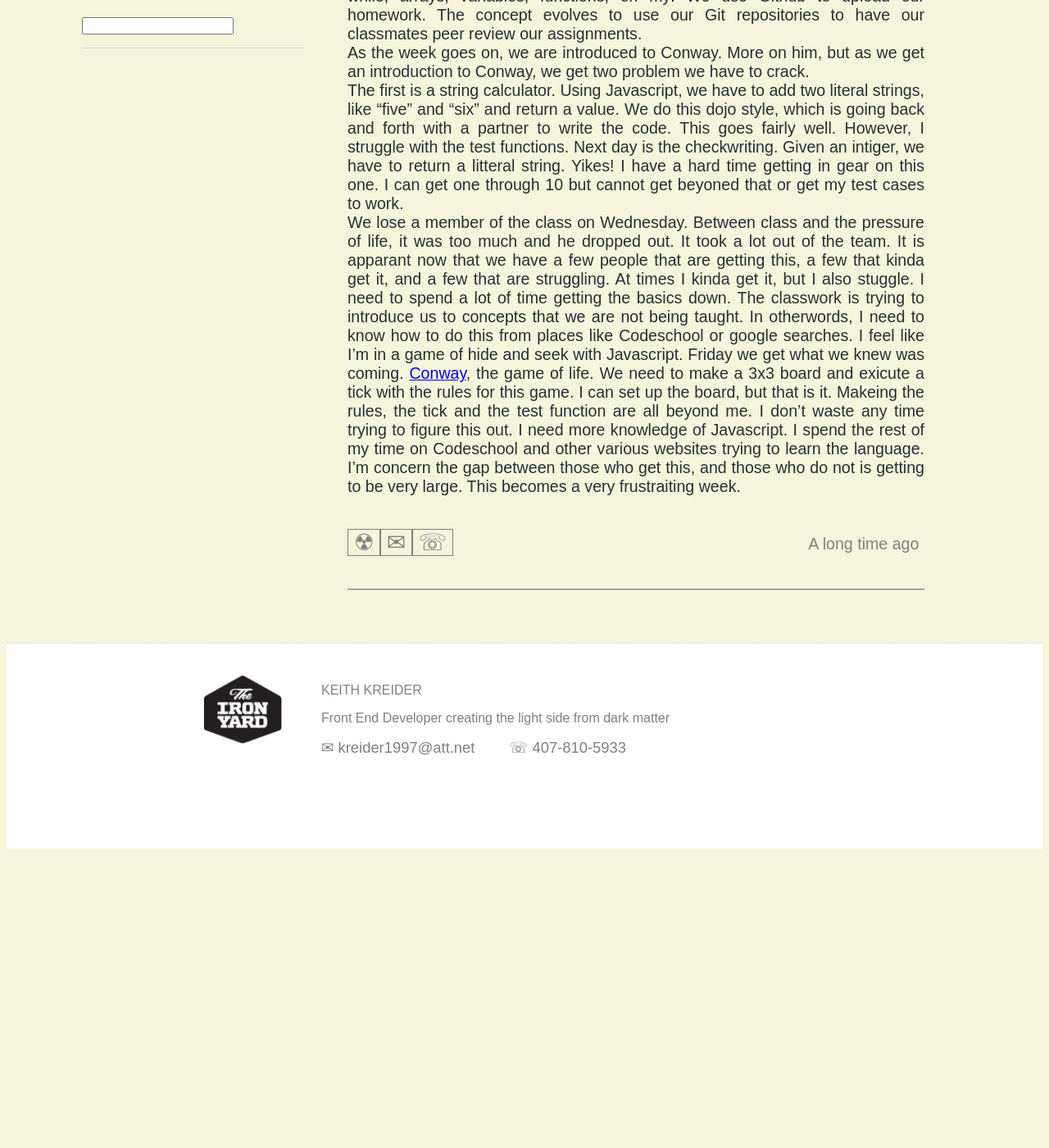
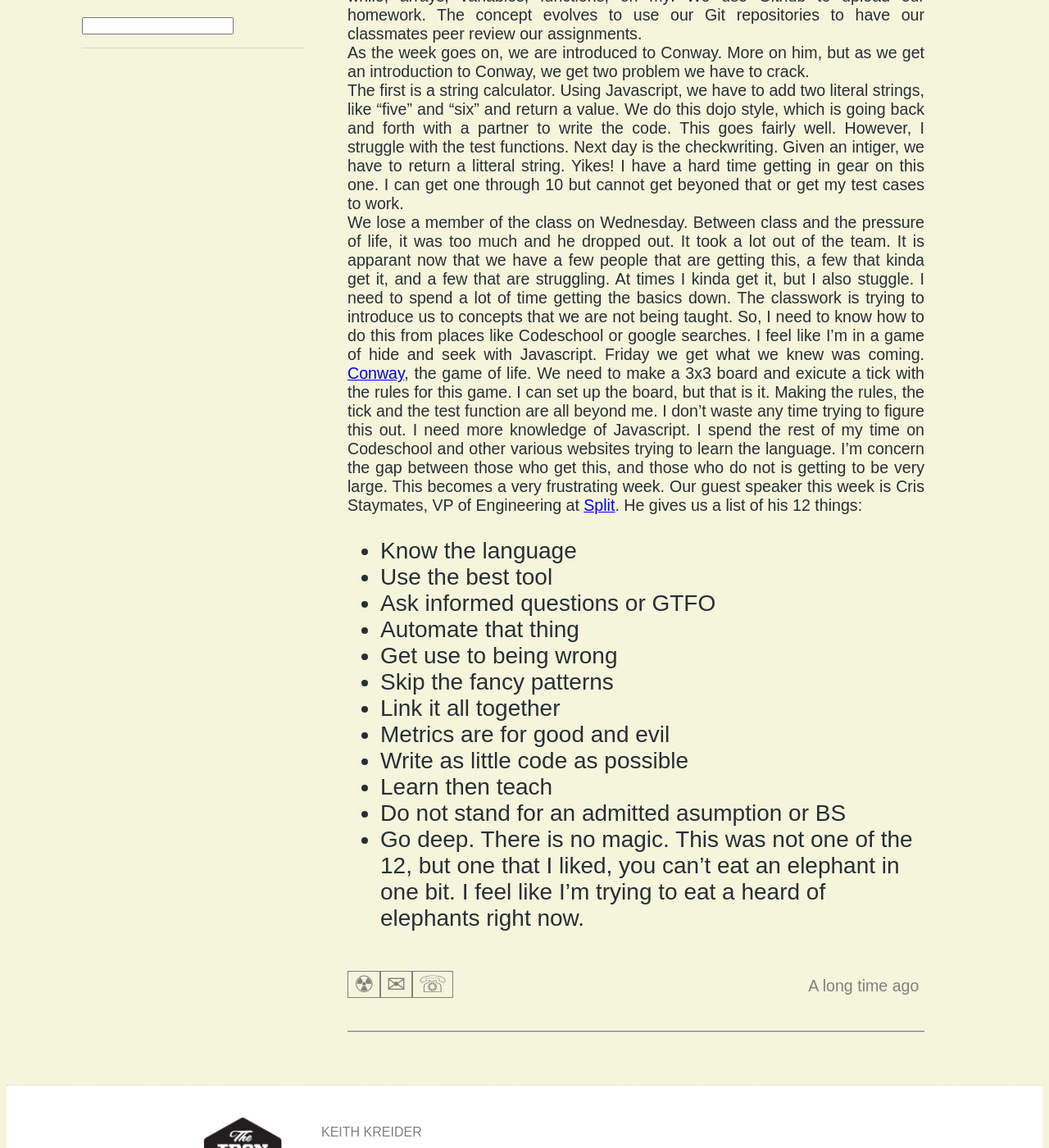
Before and after one commit to kreider1997/kreider1997.github.io, a Jekyll site: the page built from _posts/2014-10-03-Week2.md, in a window 1280 px wide and 1400 px high, scrolled down 611 px. Shown: the whole window at 82% size. Built offline with Jekyll 4.4.1, drawn with Linux system fonts in a browser that asks for light colours; some web fonts are replaced; before the commit the page ends 1654 px from its top, so only the background shows below that.

Commit message:
polishing blog posts

```diff
--- a/_posts/2014-10-03-Week2.md
+++ b/_posts/2014-10-03-Week2.md
@@ -13,6 +13,20 @@ As the week goes on, we are introduced to Conway.  More on him, but as we get an
 The first is a string calculator.  Using Javascript, we have to add two literal strings, like "five" and "six" and return a value.  We do this dojo style, which is going back and forth with a partner to write the code.  This goes fairly well.  However, I struggle with the test functions.
 Next day is the checkwriting.  Given an intiger, we have to return a litteral string.  Yikes!  I have a hard time getting in gear on this one.  I can get one through 10 but cannot get beyoned that or get my test cases to work.
 We lose a member of the class on Wednesday.  Between class and the pressure of life, it was too much and he dropped out.  It took a lot out of the team.
-It is apparant now that we have a few people that are getting this, a few that kinda get it, and a few that are struggling.  At times I kinda get it, but I also stuggle.  I need to spend a lot of time getting the basics down.  The classwork is trying to introduce us to concepts that we are not being taught.  In otherwords, I need to know how to do this from places like Codeschool or google searches.  I feel like I'm in a game of hide and seek with Javascript.
-Friday we get what we knew was coming.  [Conway](http://en.wikipedia.org/wiki/Conway's_Game_of_Life), the game of life.  We need to make a 3x3 board and exicute a tick with the rules for this game.  I can set up the board, but that is it.  Makeing the rules, the tick and the test function are all beyond me.  I don't waste any time trying to figure this out.  I need more knowledge of Javascript.  I spend the rest of my time on Codeschool and other various websites trying to learn the language.  I'm concern the gap between those who get this, and those who do not is getting to be very large.
-This becomes a very frustraiting week.
+It is apparant now that we have a few people that are getting this, a few that kinda get it, and a few that are struggling.  At times I kinda get it, but I also stuggle.  I need to spend a lot of time getting the basics down.  The classwork is trying to introduce us to concepts that we are not being taught.  So, I need to know how to do this from places like Codeschool or google searches.  I feel like I'm in a game of hide and seek with Javascript.
+Friday we get what we knew was coming.  [Conway](http://en.wikipedia.org/wiki/Conway's_Game_of_Life), the game of life.  We need to make a 3x3 board and exicute a tick with the rules for this game.  I can set up the board, but that is it.  Making the rules, the tick and the test function are all beyond me.  I don't waste any time trying to figure this out.  I need more knowledge of Javascript.  I spend the rest of my time on Codeschool and other various websites trying to learn the language.  I'm concern the gap between those who get this, and those who do not is getting to be very large.
+This becomes a very frustrating week.
+Our guest speaker this week is Cris Staymates, VP of Engineering at [Split](https://www.splyt.com/).  He gives us a list of his 12 things:
+  * Know the language
+  * Use the best tool
+  * Ask informed questions or GTFO
+  * Automate that thing
+  * Get use to being wrong
+  * Skip the fancy patterns
+  * Link it all together
+  * Metrics are for good and evil
+  * Write as little code as possible
+  * Learn then teach
+  * Do not stand for an admitted asumption or BS
+  * Go deep.  There is no magic.
+This was not one of the 12, but one that I liked, you can't eat an elephant in one bit.  I feel like I'm trying to eat a heard of elephants right now.
```
Also changed, not shown: _posts/2014-09-26-Week1.md (+5 -6 lines), _posts/2014-10-10-Week3.md (+5 -0 lines).
